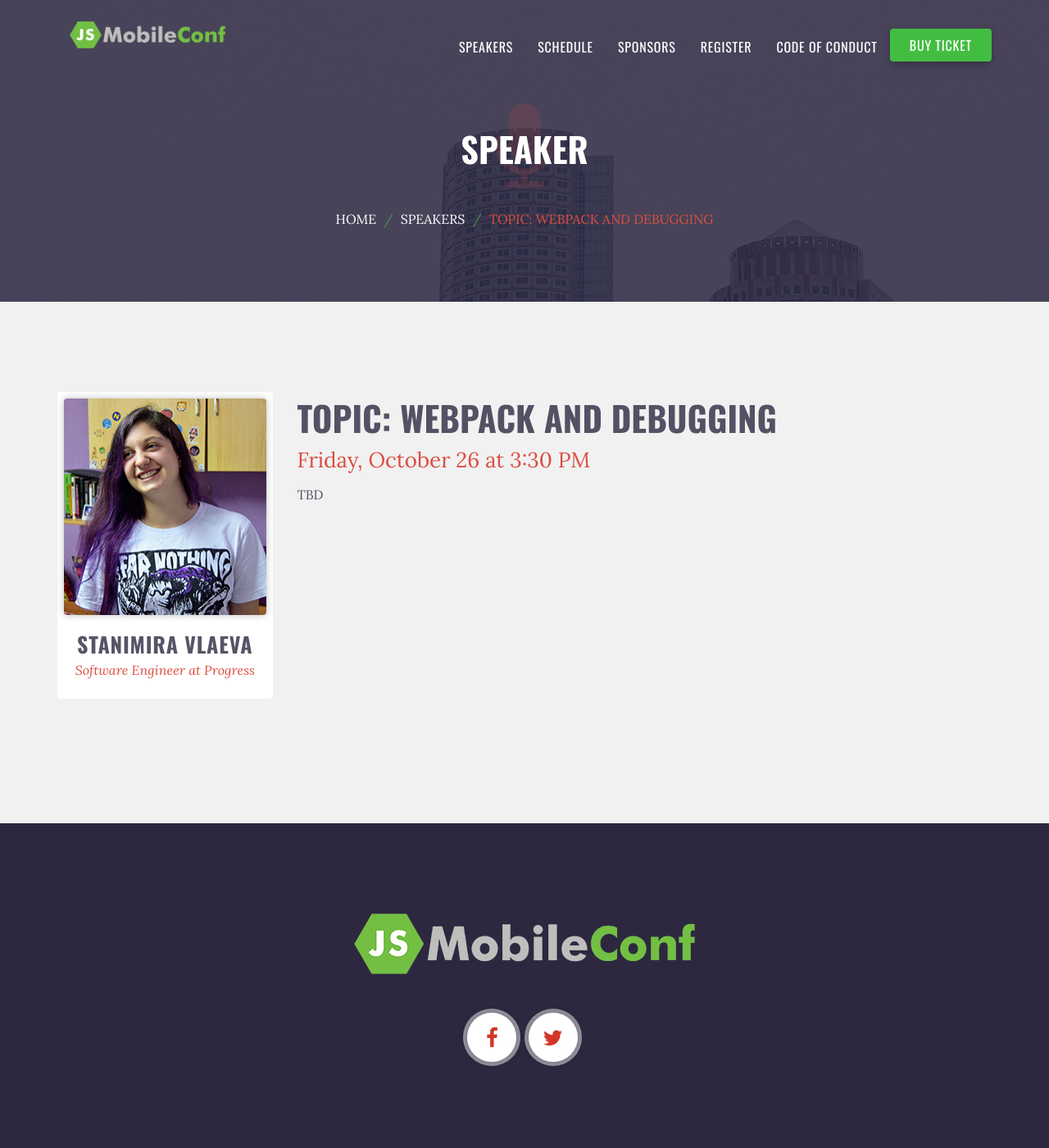
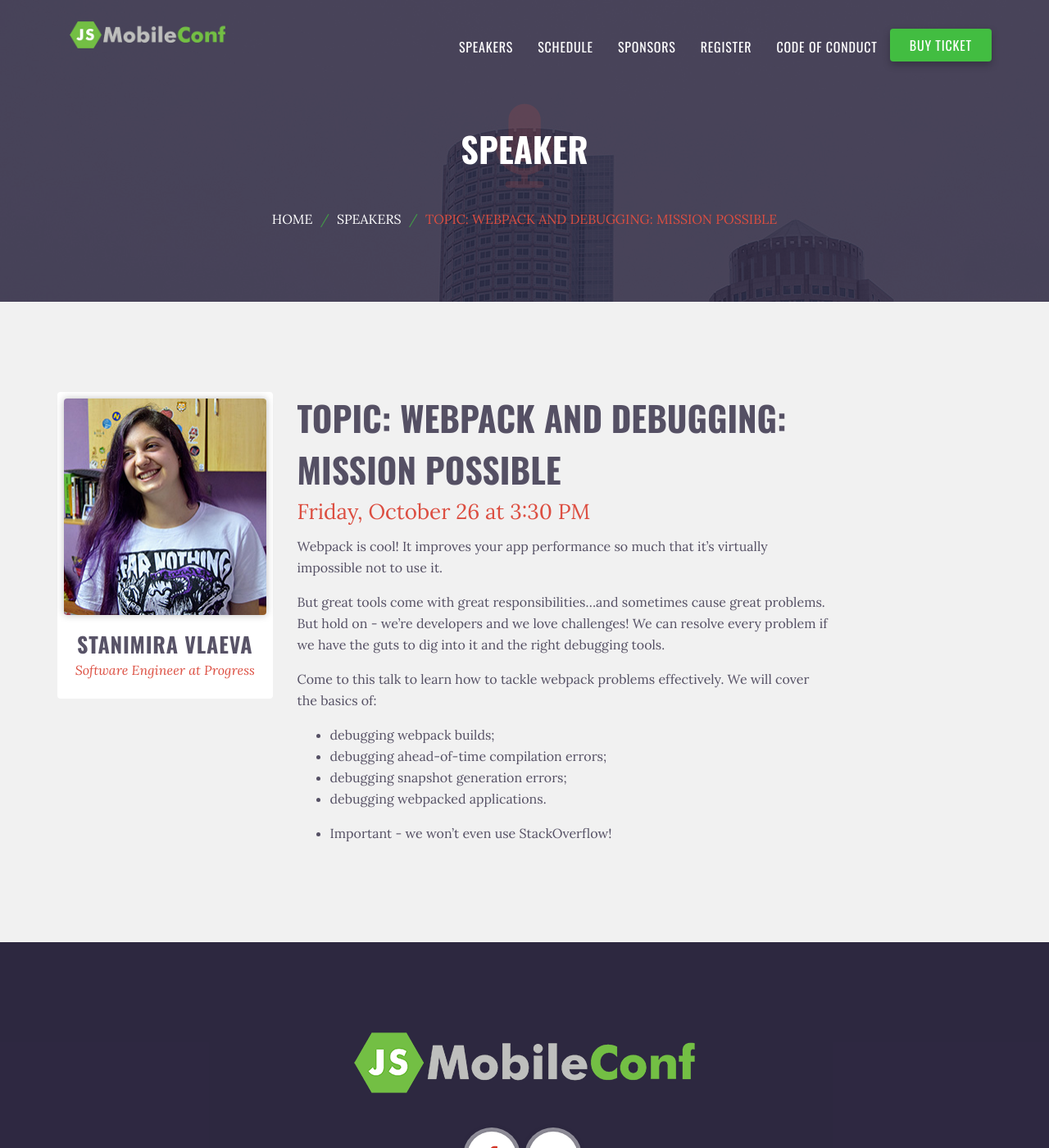
Before and after one commit to remotesynth/jsMobileConf, a Jekyll site: the page built from schedule/session-day2-track2-5.md, in a window 1280 px wide and 1400 px high. Shown: the whole window at 82% size. Built offline with Jekyll 4.4.1, drawn with Linux system fonts in a browser that asks for light colours.

Commit message:
mira schedule update

```diff
--- a/schedule/session-day2-track2-5.md
+++ b/schedule/session-day2-track2-5.md
@@ -1,12 +1,23 @@
 ---
 layout: session
-title: "Topic: Webpack and Debugging"
+title: "Topic: Webpack and Debugging: Mission Possible"
 speaker-last-name: Vlaeva
 day: 2
 track: 2
 session: 5
 start-time: "3:30 PM"
-short-description: "TBD"
+short-description: "Learn how to tackle webpack problems effectively with the right debugging tools."
 ---
 
-TBD
+Webpack is cool! It improves your app performance so much that it's virtually impossible not to use it.
+
+But great tools come with great responsibilities...and sometimes cause great problems. But hold on - we're developers and we love challenges! We can resolve every problem if we have the guts to dig into it and the right debugging tools.
+
+Come to this talk to learn how to tackle webpack problems effectively. We will cover the basics of:
+
+- debugging webpack builds;
+- debugging ahead-of-time compilation errors;
+- debugging snapshot generation errors;
+- debugging webpacked applications.
+
+* Important - we won't even use StackOverflow!
```
